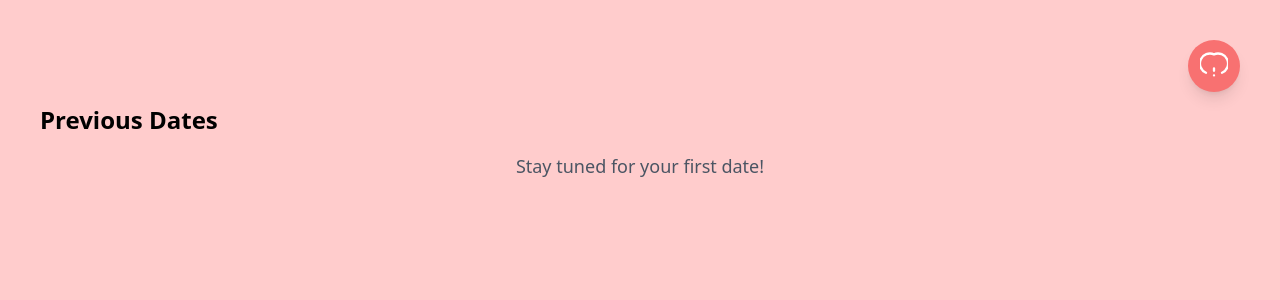
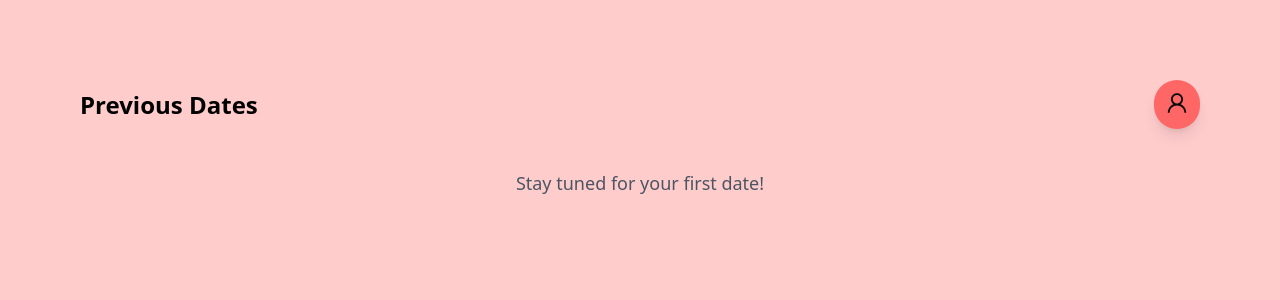
Before and after one commit to austinwright10/DateNightWeb, a Next.js app in the folder date-night/: page /dashboard/DashboardPage in a window 1280 px wide. Shown: the top 300 px of the page. Built offline with nearby package versions, Linux system fonts and the light colour scheme.

Commit message:
styled the dashboard

```diff
--- a/date-night/package.json
+++ b/date-night/package.json
@@ -9,6 +9,7 @@
     "lint": "next lint"
   },
   "dependencies": {
+    "@ant-design/icons": "^5.5.1",
     "@radix-ui/react-dialog": "^1.1.2",
     "@radix-ui/react-dropdown-menu": "^2.1.2",
     "@radix-ui/react-icons": "^1.3.0",
--- a/date-night/src/app/components/Dashboard.tsx
+++ b/date-night/src/app/components/Dashboard.tsx
@@ -2,6 +2,7 @@
 import { useEffect } from 'react'
 import { useRouter } from 'next/navigation'
 import { useDateStore } from '@/app/stores/stores'
+import { UserOutlined } from '@ant-design/icons'
 
 interface DateItem {
   id: string
@@ -25,32 +26,19 @@ export default function Dashboard() {
   }, [])
 
   return (
-    <div className='flex flex-col items-center p-10 min-h-screen'>
-      <div className='absolute top-10 right-10 z-10'>
+    <div className='flex flex-col items-center p-20 min-h-screen'>
+      <div className='flex flex-row w-full justify-between items-center mb-6'>
+        <h1 className='text-2xl font-semibold text-black'>Previous Dates</h1>
         <button
-          className='bg-red-400 p-3 rounded-full shadow-lg'
+          className='bg-buttonColor p-3 rounded-full shadow-lg'
           onClick={() => router.push('/profile')}
         >
-          <svg
-            className='text-white h-7 w-7'
-            xmlns='http://www.w3.org/2000/svg'
-            fill='none'
-            viewBox='0 0 24 24'
-            stroke='currentColor'
-          >
-            <path
-              strokeLinecap='round'
-              strokeLinejoin='round'
-              strokeWidth={2}
-              d='M5.121 17.804A8.001 8.001 0 0112 2a8.001 8.001 0 016.879 15.804M12 14v2m0 4h.01'
-            />
-          </svg>
+          <UserOutlined style={{ fontSize: '22px' }} />
         </button>
       </div>
-      <div className='flex-grow w-full pt-16'>
-        <h1 className='text-2xl font-semibold mb-4 text-black'>
-          Previous Dates
-        </h1>
+
+      {/* Main Content */}
+      <div className='flex flex-col w-full max-w-xl'>
         {previousDates.length !== 0 ? (
           <div className='space-y-2'>
             {previousDates.map((item: DateItem) => renderItem(item))}
```
Also changed, not shown: 1 other file (tests, documents, lock files or other folders).
